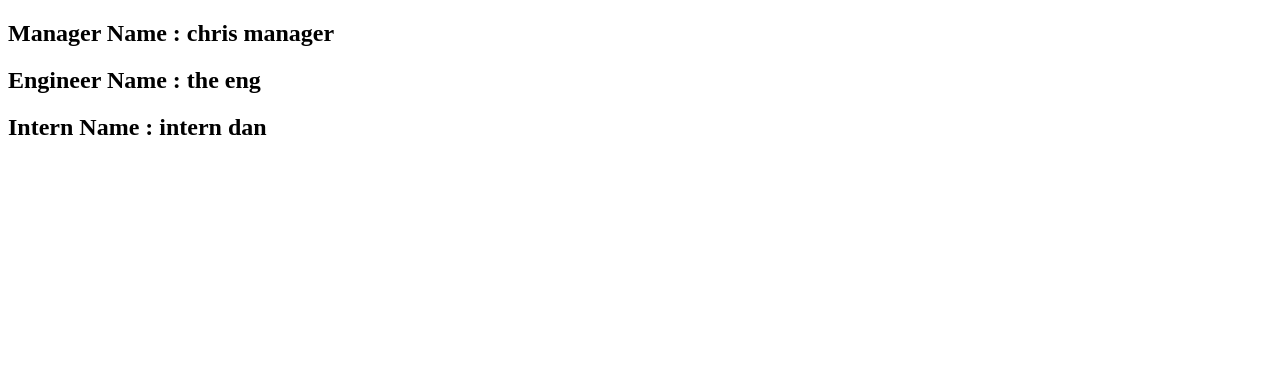
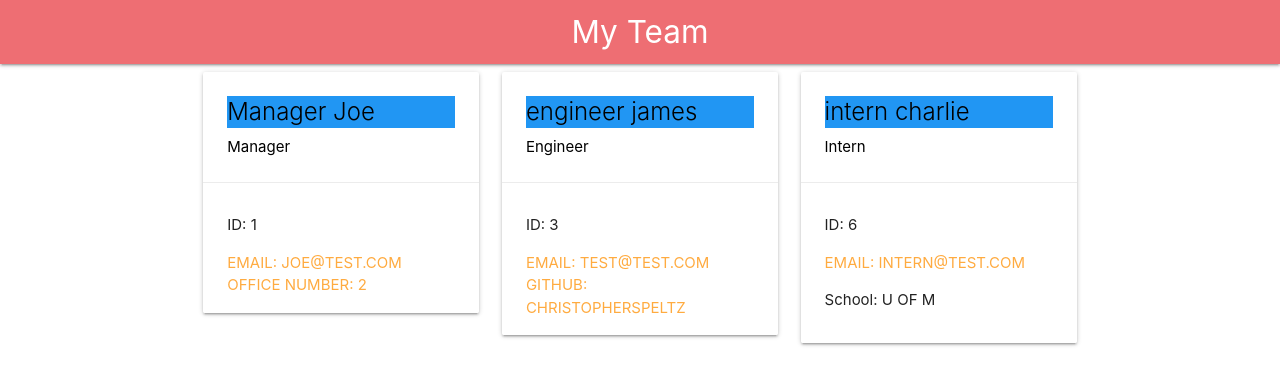
Before and after one commit to ChristopherSpeltz/Team-Profile-Generator, a website: page test.html in a window 1280 px wide. Drawn offline with nearby package versions, Linux system fonts and the light colour scheme.

Commit message:
updates to generate page js file

```diff
--- a/index.js
+++ b/index.js
@@ -19,6 +19,7 @@ const appMenu = () => {
     managerPrompt()
 }
 
+// manager questioning
 const managerPrompt = () => {
     // console.log("Begin to build your team");
      inquirer.prompt ([
@@ -81,6 +82,7 @@ const managerPrompt = () => {
     })
 };
 
+// engineer questioning
 const engineerPrompt = () => {
     inquirer.prompt ([
         {
@@ -141,7 +143,7 @@ const engineerPrompt = () => {
         newEmployee()
     })
 };
-
+// intern questioning
 const internPrompt = () => {
     inquirer.prompt ([
         {
--- a/src/generatePage.js
+++ b/src/generatePage.js
@@ -1,8 +1,8 @@
-const fs = require('fs')
+const fs = require("fs");
 
 function generatePage(arr) {
-    console.log("build the page")
-    console.log(arr)
+  console.log("build the page");
+  console.log(arr);
 
   let template = `<!DOCTYPE html>
 <html lang="en">
@@ -10,31 +10,101 @@ function generatePage(arr) {
     <meta charset="UTF-8">
     <meta http-equiv="X-UA-Compatible" content="IE=edge">
     <meta name="viewport" content="width=device-width, initial-scale=1.0">
-    <title>Document</title>
+    <link rel="stylesheet" href="https://cdnjs.cloudflare.com/ajax/libs/materialize/1.0.0/css/materialize.min.css">
+    <title>Team Profile Generator</title>
 </head>
 <body>
-`
+`;
+template += `<nav>
+<div class="nav-wrapper">
+  <a href="#" class="brand-logo center">My Team</a>
+</div>
+</nav>
+`;
 
-    for (i=0; i<arr.length; i++){
-        if(arr[i].getRole() == "Manager"){
+//   for (i = 0; i < arr.length; i++) {
+//     if (arr[i].getRole() == "Manager") {
+//       template += `
+// <h2>Manager Name : ${arr[i].name}</h2>`;
+// template += `
+// <h2>Manager Office : ${arr[i].officeNumber}</h2>`;
+//     } else if (arr[i].getRole() == "Engineer") {
+//       template += `
+// <h2>Engineer Name : ${arr[i].name}</h2>`;
+//     } else if (arr[i].getRole() == "Intern") {
+//       template += `
+// <h2>Intern Name : ${arr[i].name}</h2>`;
+//     }
+//   }
+
+template += `<div class="container">
+`;
+
+for (i = 0; i < arr.length; i++) {
+  if (arr[i].getRole() == "Manager") {
+    template += `<div class="row">
+    <div class="col s4">
+      <div class="card">
+        <div class="card-content black-text">
+          <span class="card-title blue">${arr[i].name}</span>
+          <p>Manager</p>
+        </div>
+        <div class="card-action">
+          <p>ID: ${arr[i].id}</p>
+          <a href="mailto:${arr[i].email}">Email: ${arr[i].email}</a>
+          <a href="#">Office Number: ${arr[i].officeNumber}</a>
+        </div>
+      </div>
+    </div>
+
+`;
+
+  } else if (arr[i].getRole() == "Engineer") {
     template += `
-<h2>Manager Name : ${arr[i].name}</h2>`
-        }else if(arr[i].getRole() == "Engineer"){
+    <div class="col s4">
+      <div class="card">
+        <div class="card-content black-text">
+          <span class="card-title blue">${arr[i].name}</span>
+          <p>Engineer</p>
+        </div>
+        <div class="card-action">
+          <p>ID: ${arr[i].id}</p>
+          <a href="mailto:${arr[i].email}">Email: ${arr[i].email}</a>
+          <a href="https://github.com/${arr[i].github}" target="_blank">GitHub: ${arr[i].github}</a>
+        </div>
+      </div>
+    </div>
+
+`;
+  } else if (arr[i].getRole() == "Intern") {
     template += `
-<h2>Engineer Name : ${arr[i].name}</h2>`
-        }else if(arr[i].getRole() == "Intern"){
-            template += `
-<h2>Intern Name : ${arr[i].name}</h2>`
+    <div class="col s4">
+      <div class="card">
+        <div class="card-content black-text">
+          <span class="card-title blue">${arr[i].name}</span>
+          <p>Intern</p>
+        </div>
+        <div class="card-action">
+          <p>ID: ${arr[i].id}</p>
+          <a href="mailto:${arr[i].email}">Email: ${arr[i].email}</a>
+          <p>School: ${arr[i].school}</p>
+        </div>
+      </div>
+    </div>
+`;
   }
 }
+template += `</div>`;
 
-    template +=`
+template += `</div>`;
+
+  template += `
 </body>
-</html>`
+</html>`;
 
   fs.writeFile("test.html", template, (err) => {
-    if(err) throw err;
-})
+    if (err) throw err;
+  });
 }
 
 module.exports = generatePage;
--- a/test.html
+++ b/test.html
@@ -4,12 +4,60 @@
     <meta charset="UTF-8">
     <meta http-equiv="X-UA-Compatible" content="IE=edge">
     <meta name="viewport" content="width=device-width, initial-scale=1.0">
-    <title>Document</title>
+    <link rel="stylesheet" href="https://cdnjs.cloudflare.com/ajax/libs/materialize/1.0.0/css/materialize.min.css">
+    <title>Team Profile Generator</title>
 </head>
 <body>
+<nav>
+<div class="nav-wrapper">
+  <a href="#" class="brand-logo center">My Team</a>
+</div>
+</nav>
+<div class="container">
+<div class="row">
+    <div class="col s4">
+      <div class="card">
+        <div class="card-content black-text">
+          <span class="card-title blue">Manager Joe</span>
+          <p>Manager</p>
+        </div>
+        <div class="card-action">
+          <p>ID: 1</p>
+          <a href="mailto:joe@test.com">Email: joe@test.com</a>
+          <a href="#">Office Number: 2</a>
+        </div>
+      </div>
+    </div>
 
-<h2>Manager Name : chris manager</h2>
-<h2>Engineer Name : the eng</h2>
-<h2>Intern Name : intern dan</h2>
+
+    <div class="col s4">
+      <div class="card">
+        <div class="card-content black-text">
+          <span class="card-title blue">engineer james</span>
+          <p>Engineer</p>
+        </div>
+        <div class="card-action">
+          <p>ID: 3</p>
+          <a href="mailto:test@test.com">Email: test@test.com</a>
+          <a href="https://github.com/christopherspeltz" target="_blank">GitHub: christopherspeltz</a>
+        </div>
+      </div>
+    </div>
+
+
+    <div class="col s4">
+      <div class="card">
+        <div class="card-content black-text">
+          <span class="card-title blue">intern charlie</span>
+          <p>Intern</p>
+        </div>
+        <div class="card-action">
+          <p>ID: 6</p>
+          <a href="mailto:intern@test.com">Email: intern@test.com</a>
+          <p>School: U OF M</p>
+        </div>
+      </div>
+    </div>
+</div></div>
 </body>
 </html>
```
Also changed, not shown: __tests__/Employee.test.js (+3 -3 lines), __tests__/Engineer.test.js (+3 -3 lines), index.html (+48 -1 lines), dist/style.css (added). Lines whose indentation alone changed are shown as unchanged.
